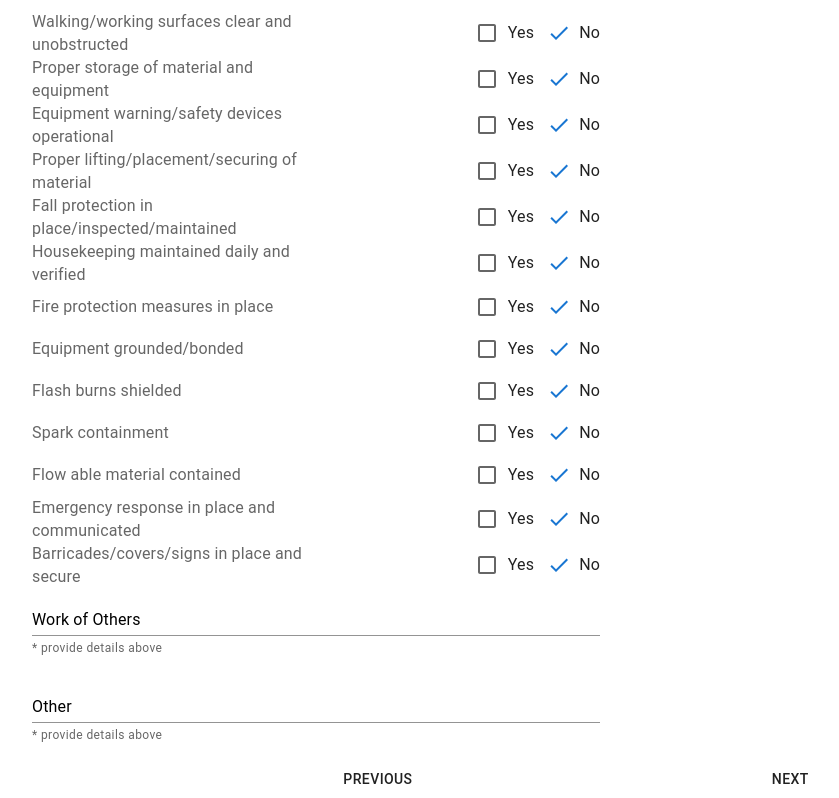
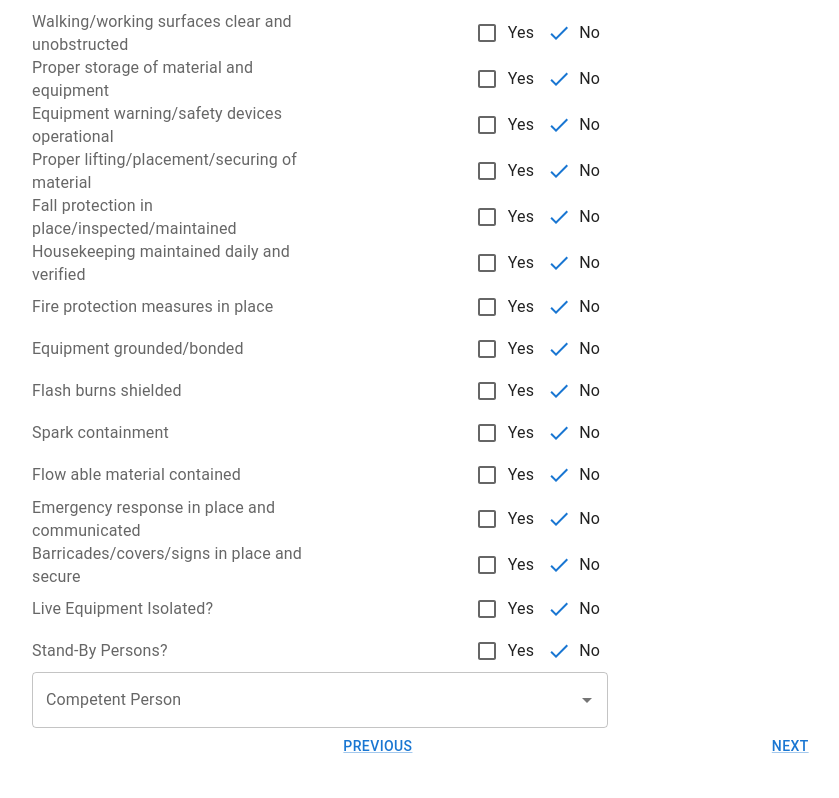
Before and after one commit to Trevor5008/jha-form-prototype, a Next.js app: page /page-five in a window 1280 px wide. Shown: the part 567-1365 px from the top of the page, without its empty margins (64-903 px from the left). After the commit the page ends 1331 px from the top, so only its background shows below. Built offline with nearby package versions, Linux system fonts and the light colour scheme.

Commit message:
Added dynamic fields for section c.2, and autocomplete input for section c.3

```diff
--- a/app/components/OptionInput.jsx
+++ b/app/components/OptionInput.jsx
@@ -1,19 +1,36 @@
-import { useState } from 'react'
-import { useDispatch, useSelector } from 'react-redux'
-import { addHazard, removeHazard } from "../features/hazards/hazardsSlice"
-import { addControl, removeControl } from "../features/hazard-controls/hazardControlsSlice"
-import { addPpe, removePpe } from "../features/ppe/ppeSlice"
-import { addSituation, removeSituation } from '../features/situations/situationsSlice'
-import { selectHazards } from '../features/hazards/hazardsSlice'
-import { selectSituation } from '../features/situations/situationsSlice'
-import { selectControls } from '../features/hazard-controls/hazardControlsSlice'
-import { selectPpe } from '../features/ppe/ppeSlice'
+import { useState } from "react"
+import {
+   useDispatch,
+   useSelector
+} from "react-redux"
+import {
+   addHazard,
+   removeHazard
+} from "../features/hazards/hazardsSlice"
+import {
+   addControl,
+   removeControl
+} from "../features/hazard-controls/hazardControlsSlice"
+import {
+   addPpe,
+   removePpe
+} from "../features/ppe/ppeSlice"
+import {
+   addSituation,
+   removeSituation
+} from "../features/situations/situationsSlice"
+import { selectHazards } from "../features/hazards/hazardsSlice"
+import { selectSituation } from "../features/situations/situationsSlice"
+import { selectControls } from "../features/hazard-controls/hazardControlsSlice"
+import { selectPpe } from "../features/ppe/ppeSlice"
 import {
    FormControl,
    FormControlLabel,
    FormLabel,
    RadioGroup,
-   Radio
+   Radio,
+   Box,
+   FormHelperText
 } from "@mui/material"
 import CheckIcon from "@mui/icons-material/Check"
 import CheckBoxOutlineBlankOutlinedIcon from "@mui/icons-material/CheckBoxOutlineBlankOutlined"
@@ -23,6 +40,8 @@ export default function OptionInput({
    hasLabel,
    section
 }) {
+   const [equipmentInfo, setEquipmentInfo] =
+      useState(false)
    const situation = useSelector(selectSituation)
    const hazards = useSelector(selectHazards)
    const controls = useSelector(selectControls)
@@ -30,7 +49,7 @@ export default function OptionInput({
 
    const dispatch = useDispatch()
 
-   let data;
+   let data
    switch (section) {
       case 1:
          data = situation
@@ -79,14 +98,19 @@ export default function OptionInput({
    }
 
    const handleChange = (evt) => {
-      if (evt.target.value === 'true') {
+      if (evt.target.value === "true") {
          dispatch(handlerAdd(evt.target.name))
+         if (option.includes("Equipment"))
+            setEquipmentInfo(true)
       } else {
          dispatch(handlerRemove(evt.target.name))
+         if (option.includes("Equipment"))
+            setEquipmentInfo(false)
       }
    }
 
    return (
+      <Box>
          <FormControl
             className="mb-2 flex flex-nowrap items-center justify-between"
             fullWidth
@@ -101,7 +125,7 @@ export default function OptionInput({
                         xs: 14,
                         sm: 16
                      },
-                  width: '50%'
+                     width: "50%"
                   }}
                >
                   {option}
@@ -112,7 +136,11 @@ export default function OptionInput({
                name={`${option}`}
                onChange={handleChange}
                section={section}
-            value={data && data.includes(option) ? true : false}
+               value={
+                  data && data.includes(option)
+                     ? true
+                     : false
+               }
                sx={{
                   display: "inline-block",
                   marginLeft: 1
@@ -122,7 +150,9 @@ export default function OptionInput({
                   value={true}
                   control={
                      <Radio
-                     checkedIcon={<CheckIcon />}
+                        checkedIcon={
+                           <CheckIcon />
+                        }
                         icon={
                            <CheckBoxOutlineBlankOutlinedIcon />
                         }
@@ -136,13 +166,13 @@ export default function OptionInput({
                      marginRight: {
                         xs: 2
                      },
-                  '& .MuiTypography-root': {
+                     "& .MuiTypography-root": {
                         fontSize: {
                            xs: 14,
                            sm: 16
                         }
                      },
-                  '& .MuiSvgIcon-root': {
+                     "& .MuiSvgIcon-root": {
                         width: {
                            xs: 20,
                            sm: 24
@@ -154,7 +184,9 @@ export default function OptionInput({
                   value={false}
                   control={
                      <Radio
-                     checkedIcon={<CheckIcon />}
+                        checkedIcon={
+                           <CheckIcon />
+                        }
                         icon={
                            <CheckBoxOutlineBlankOutlinedIcon />
                         }
@@ -166,19 +198,19 @@ export default function OptionInput({
                         xs: 0,
                         sm: 1
                      },
-                  '& .MuiTypography-root': {
+                     "& .MuiTypography-root": {
                         fontSize: {
                            xs: 14,
                            sm: 16
                         }
                      },
-                  '& .MuiButtonBase-root': {
+                     "& .MuiButtonBase-root": {
                         width: {
                            xs: 34,
                            sm: 40
                         }
                      },
-                  '& .MuiSvgIcon-root': {
+                     "& .MuiSvgIcon-root": {
                         width: {
                            xs: 20,
                            sm: 24
@@ -188,5 +220,12 @@ export default function OptionInput({
                />
             </RadioGroup>
          </FormControl>
+         {option.includes("Equipment") &&
+            equipmentInfo && (
+               <FormHelperText sx={{ marginLeft: 2 }}>
+                  LOTO submittals req'd
+               </FormHelperText>
+            )}
+      </Box>
    )
 }
--- a/app/page-eight/page.jsx
+++ b/app/page-eight/page.jsx
@@ -54,7 +54,7 @@ export default function PageFour() {
                })}
                <Typography variant="h3" marginTop={2}>Report Emergencies To?</Typography>
                <TextField
-                  label="Name & Number"
+                  label="Name & Mobile Number (SSR1)"
                   variant="standard"
                   fullWidth
                   sx={{
@@ -73,7 +73,26 @@ export default function PageFour() {
                   }}
                />
                <TextField
-                  label="Name & Number"
+                  label="Name & Mobile Number (Superintendant/Foreman)"
+                  variant="standard"
+                  fullWidth
+                  sx={{
+                     "& .MuiFormLabel-root":
+                        {
+                           color: "black",
+                           paddingLeft: 2,
+                           fontSize: {
+                              xs: 14,
+                              sm: 16
+                           }
+                        },
+                     paddingRight: 1,
+                     paddingLeft: 2,
+                     marginBottom: 1
+                  }}
+               />
+               <TextField
+                  label="Name & Mobile Number (Project Safety Coordinator)"
                   variant="standard"
                   fullWidth
                   sx={{
--- a/app/page-five/page.jsx
+++ b/app/page-five/page.jsx
@@ -1,23 +1,76 @@
 "use client"
-import Button from "@mui/material/Button"
-import Container from "@mui/material/Container"
-import Box from "@mui/material/Box"
-import Typography from "@mui/material/Typography"
-import Link from "next/link"
+import { useState, useEffect } from "react"
 import OptionInput from "../components/OptionInput"
-import { TextField } from "@mui/material"
-import { useSelector } from "react-redux"
-import { selectSituation } from "@/app/features/situations/situationsSlice"
-import { selectHazards } from "@/app/features/hazards/hazardsSlice"
-import { selectControls } from "@/app/features/hazard-controls/hazardControlsSlice"
-import { selectPpe } from "@/app/features/ppe/ppeSlice"
+import {
+   Autocomplete,
+   Button,
+   Container,
+   Box,
+   Typography,
+   Link,
+   FormControl,
+   FormControlLabel,
+   FormLabel,
+   RadioGroup,
+   Radio,
+   TextField,
+   InputAdornment,
+   Tooltip
+} from "@mui/material"
+import CheckIcon from "@mui/icons-material/Check"
+import CheckBoxOutlineBlankOutlinedIcon from "@mui/icons-material/CheckBoxOutlineBlankOutlined"
+import DeleteOutlineIcon from "@mui/icons-material/DeleteOutline"
 import { hazardControls } from "../../lib/options"
 
 export default function PageFour() {
-   const hazards = useSelector(selectHazards)
-   const controls = useSelector(selectControls)
-   const ppe = useSelector(selectPpe)
-   const situation = useSelector(selectSituation)
+   const [hasStandBy, setHasStandBy] =
+      useState(false)
+   const [workerCounter, setWorkerCounter] =
+      useState(0)
+   const [workers, setWorkers] = useState([])
+
+   function handleStandByAdd(evt) {
+      setHasStandBy(evt.target.value === "true")
+      if (evt.target.value === "true") {
+         setWorkerCounter(1)
+         setWorkers([
+            ...workers,
+            { id: 1, value: "" }
+         ])
+      } else {
+         setWorkerCounter(0)
+         setWorkers([])
+      }
+   }
+
+   function addWorker() {
+      setWorkerCounter(workerCounter + 1)
+      setWorkers([
+         ...workers,
+         { id: workerCounter + 1, value: "" }
+      ])
+   }
+
+   function handleWorkerChange(evt) {
+      console.log(evt.target.valuxe)
+   }
+
+   useEffect(() => {
+      console.log(workers)
+   }, [workers])
+
+   function removeWorker(id) {
+      const workerFlds = workers.filter(
+         field => field.id !== id
+      )
+      setWorkers(workerFlds)
+   }
+
+
+   const competentPeople = [
+      { label: "Sosa, Tony", id: 1 },
+      { label: "Amason, Dan", id: 4},
+   ]
 
    return (
       <Container>
@@ -49,15 +102,138 @@ export default function PageFour() {
                   />
                )
             })}
-            <TextField
-               label="Work of Others"
-               variant="standard"
+            {/* Stand-By Persons Option Select*/}
+            <FormControl
+               className="mb-2 flex flex-nowrap items-center justify-between"
+               fullWidth
+               sx={{ flexDirection: "row" }}
+            >
+               <FormLabel
+                  id={`stand-by persons radio group`}
+                  className="text-black"
                   sx={{
                      fontSize: {
                         xs: 14,
                         sm: 16
                      },
-                  "& .MuiFormLabel-root": {
+                     width: "50%"
+                  }}
+               >
+                  Stand-By Persons?
+               </FormLabel>
+               <RadioGroup
+                  aria-labelledby={`stand-by persons radio group`}
+                  name={`stand-by persons`}
+                  onChange={handleStandByAdd}
+                  value={hasStandBy}
+                  sx={{
+                     display: "inline-block",
+                     marginLeft: 1
+                  }}
+               >
+                  <FormControlLabel
+                     value={true}
+                     control={
+                        <Radio
+                           checkedIcon={
+                              <CheckIcon />
+                           }
+                           icon={
+                              <CheckBoxOutlineBlankOutlinedIcon />
+                           }
+                        />
+                     }
+                     label="Yes"
+                     sx={{
+                        marginRight: {
+                           xs: 2
+                        },
+                        "& .MuiTypography-root": {
+                           fontSize: {
+                              xs: 14,
+                              sm: 16
+                           }
+                        },
+                        "& .MuiSvgIcon-root": {
+                           width: {
+                              xs: 20,
+                              sm: 24
+                           }
+                        }
+                     }}
+                  />
+                  <FormControlLabel
+                     value={false}
+                     control={
+                        <Radio
+                           checkedIcon={
+                              <CheckIcon />
+                           }
+                           icon={
+                              <CheckBoxOutlineBlankOutlinedIcon />
+                           }
+                        />
+                     }
+                     label="No"
+                     sx={{
+                        marginRight: {
+                           xs: 0,
+                           sm: 1
+                        },
+                        "& .MuiTypography-root": {
+                           fontSize: {
+                              xs: 14,
+                              sm: 16
+                           }
+                        },
+                        "& .MuiButtonBase-root": {
+                           width: {
+                              xs: 34,
+                              sm: 40
+                           }
+                        },
+                        "& .MuiSvgIcon-root": {
+                           width: {
+                              xs: 20,
+                              sm: 24
+                           }
+                        }
+                     }}
+                  />
+               </RadioGroup>
+            </FormControl>
+            {hasStandBy &&
+               // Spotter/Flagger/Traffic Control field(s)
+               workers.map((obj, idx) => {
+                  return (
+                     <TextField
+                        key={idx}
+                        id={obj.id}
+                        label="Worker"
+                        variant="standard"
+                        onChange={handleWorkerChange}
+                        InputProps={{
+                           endAdornment: (
+                              <InputAdornment position="end">
+                                 <DeleteOutlineIcon
+                                    style={{ cursor: 'pointer' }}
+                                    onClick={() =>
+                                       removeWorker(
+                                          obj.id
+                                       )
+                                    }
+                                 />
+                              </InputAdornment>
+                           )
+                        }}
+                        sx={{
+                           marginLeft: 2,
+                           fontSize: {
+                              xs: 14,
+                              sm: 16
+                           },
+                           "& .MuiFormLabel-root":
+                              {
                                  color: "black",
                                  fontSize: {
                                     xs: 14,
@@ -70,26 +246,23 @@ export default function PageFour() {
                         }}
                         helperText="* provide details above"
                      />
+                  )
+               })}
+            {hasStandBy && (
+               <Button onClick={addWorker}>
+                  Add Worker
+               </Button>
+            )}
+            <Autocomplete
+               disablePortal
+               id="competent-person"
+               options={competentPeople}
+               renderInput={(params) => (
                   <TextField
-               label="Other"
-               variant="standard"
-               sx={{
-                  fontSize: {
-                     xs: 14,
-                     sm: 16
-                  },
-                  "& .MuiFormLabel-root": {
-                     color: "black",
-                     fontSize: {
-                        xs: 14,
-                        sm: 16
-                     }
-                  },
-                  paddingRight: 1,
-                  width: "100%",
-                  marginBottom: 2
-               }}
-               helperText="* provide details above"
+                     {...params}
+                     label="Competent Person"
+                  />
+               )}
             />
          </Box>
          {/* Navigation */}
--- a/app/page-four/page.jsx
+++ b/app/page-four/page.jsx
@@ -1,40 +1,57 @@
 "use client"
+import { useState } from "react"
 import {
    Container,
    Box,
    Button,
    Typography,
-   TextField
+   TextField,
+   InputAdornment
 } from "@mui/material"
 import DeleteOutlineIcon from "@mui/icons-material/DeleteOutline"
-import InputAdornment from "@mui/material/InputAdornment"
 import Link from "next/link"
 import { hazards } from "@/lib/options"
 import OptionInput from "../components/OptionInput"
-import { useState } from "react"
 
-export default function PageThree() {
-   const [otherInputFlds, setOtherInputFlds] =
-      useState([{ id: 1, value: "" }])
-   const [
-      otherInputCounter,
-      setOtherInputCounter
-   ] = useState(1)
+export default function PageFour() {
+   // "other work" fields
    const [otherWorkFlds, setOtherWorkFlds] =
-      useState([{ id: 1, value: "" }])
+      useState([
+         { id: "Other Trades 1", value: "" }
+      ])
    const [otherWorkCounter, setOtherWorkCounter] =
       useState(1)
 
-   const handleAddOtherWorkFlds = () => {
-      const newId = otherWorkCounter + 1
-      setOtherWorkCounter(newId)
-      setOtherWorkFlds([
-         ...otherWorkFlds,
-         { id: newId, value: "" }
+   // "other hazards" fields
+   const [otherHazardFlds, setOtherHazardFlds] =
+      useState([
+         { id: "Other Hazards 1", value: "" }
       ])
+   const [
+      otherHazardCounter,
+      setOtherHazardCounter
+   ] = useState(1)
+
+   // Adds new "other work" field
+   const handleAddOtherWorkFld = () => {
+      const allValues = otherWorkFlds.every(
+         (el) => el.value !== ""
+      )
+      if (allValues) {
+         const counter = otherWorkCounter + 1
+         setOtherWorkCounter(counter)
+         setOtherWorkFlds([
+            ...otherWorkFlds,
+            {
+               id: `Other Trades ${counter}`,
+               value: ""
+            }
+         ])
+      }
    }
 
-   const handleRemoveOtherWorkFlds = (id) => {
+   // Removes "other work" field by id
+   const handleRemoveOtherWorkFld = (id) => {
       const updatedOtherWorkFlds =
          otherWorkFlds.filter(
             (field) => field.id !== id
@@ -42,21 +59,56 @@ export default function PageThree() {
       setOtherWorkFlds(updatedOtherWorkFlds)
    }
 
-   const handleAddOtherFields = () => {
-      const newId = otherInputCounter + 1
-      setOtherInputCounter(newId)
-      setOtherInputFlds([
-         ...otherInputFlds,
-         { id: newId, value: "" }
-      ])
+   // Adds "other work" value to assc. id
+   const addOtherWork = (evt, id) => {
+      const updatedOtherWork = otherWorkFlds.map(
+         (el) => {
+            if (el.id === id) {
+               el.value = evt.target.value
+            }
+            return el
+         }
+      )
+      setOtherWorkFlds(updatedOtherWork)
    }
 
-   const handleRemoveOtherFields = (id) => {
-      const updatedOtherInputFlds =
-         otherInputFlds.filter(
-            (field) => field.id !== id
+   // Adds new "other hazard" field
+   const handleAddOtherHazardFld = () => {
+      const allValues = otherHazardFlds.every(
+         (el) => el.value !== ""
+      )
+      if (allValues) {
+         const counter = otherHazardCounter + 1
+         setOtherHazardFlds([
+            ...otherHazardFlds,
+            {
+               id: `Other Hazards ${counter}`,
+               value: ""
+            }
+         ])
+         setOtherHazardCounter(counter)
+      }
+   }
+
+   // Removes "other hazard" field by id
+   const handleRemoveOtherHazardFld = (id) => {
+      const updateOtherHazardFlds =
+         otherHazardFlds.filter(
+            (obj) => obj.id !== id
          )
-      setOtherInputFlds(updatedOtherInputFlds)
+      setOtherHazardFlds(updateOtherHazardFlds)
+   }
+
+   // Adds "other hazard" value to assc. id
+   const addOtherHazard = (evt, id) => {
+      const updatedOtherHazards =
+         otherHazardFlds.map((el) => {
+            if (el.id === id) {
+               el.value = evt.target.value
+            }
+            return el
+         })
+      setOtherHazardFlds(updatedOtherHazards)
    }
 
    return (
@@ -89,19 +141,27 @@ export default function PageThree() {
                   />
                )
             })}
+            {/* Other Trades in Work Area */}
             {otherWorkFlds.map((el) => {
                return (
                   <TextField
-                     label="Work of Others"
+                     label="Other Trades in Work Area"
                      variant="standard"
-                     id={`Work of Others ${el.id}`}
-                     key={`Work of Others ${el.id}`}
+                     id={el.id}
+                     key={el.id}
+                     onChange={(evt) =>
+                        addOtherWork(evt, el.id)
+                     }
                      InputProps={{
                         endAdornment: (
                            <InputAdornment position="end">
                               <DeleteOutlineIcon
+                                 style={{
+                                    cursor:
+                                       "pointer"
+                                 }}
                                  onClick={() =>
-                                    handleRemoveOtherWorkFlds(
+                                    handleRemoveOtherWorkFld(
                                        el.id
                                     )
                                  }
@@ -121,6 +181,9 @@ export default function PageThree() {
                               sm: 16
                            }
                         },
+                        "& .MuiInputBase-input": {
+                           paddingLeft: 1
+                        },
                         paddingRight: 1,
                         width: "100%",
                         marginBottom: 2
@@ -131,23 +194,31 @@ export default function PageThree() {
                )
             })}
             <Button
-               onClick={handleAddOtherWorkFlds}
+               onClick={handleAddOtherWorkFld}
             >
                Add Work
             </Button>
-            {otherInputFlds.map((el) => {
+            {/* Other Hazards */}
+            {otherHazardFlds.map((el) => {
                return (
                   <TextField
-                     label="Other Hazard"
+                     label="Other Hazards"
                      variant="standard"
-                     id={`Other Hazard ${el.id}`}
-                     key={`Other Hazard ${el.id}`}
+                     id={el.id}
+                     key={el.id}
+                     onChange={(evt) =>
+                        addOtherHazard(evt, el.id)
+                     }
                      InputProps={{
                         endAdornment: (
                            <InputAdornment position="end">
                               <DeleteOutlineIcon
+                                 style={{
+                                    cursor:
+                                       "pointer"
+                                 }}
                                  onClick={() =>
-                                    handleRemoveOtherFields(
+                                    handleRemoveOtherHazardFld(
                                        el.id
                                     )
                                  }
@@ -167,6 +238,9 @@ export default function PageThree() {
                               sm: 16
                            }
                         },
+                        "& .MuiInputBase-input": {
+                           paddingLeft: 1
+                        },
                         paddingRight: 1,
                         width: "100%",
                         marginBottom: 2
@@ -177,7 +251,7 @@ export default function PageThree() {
                )
             })}
             <Button
-               onClick={handleAddOtherFields}
+               onClick={handleAddOtherHazardFld}
             >
                Add Hazard
             </Button>
--- a/app/page-three/page.jsx
+++ b/app/page-three/page.jsx
@@ -7,10 +7,7 @@ import {
    TextField
 } from "@mui/material"
 import Link from "next/link"
-import {
-   situationElements,
-   hazards
-} from "@/lib/options"
+import { situationElements } from "@/lib/options"
 import OptionInput from "../components/OptionInput"
 
 export default function PageThree() {
```
Also changed, not shown: lib/options.js. Lines whose indentation alone changed are shown as unchanged.
